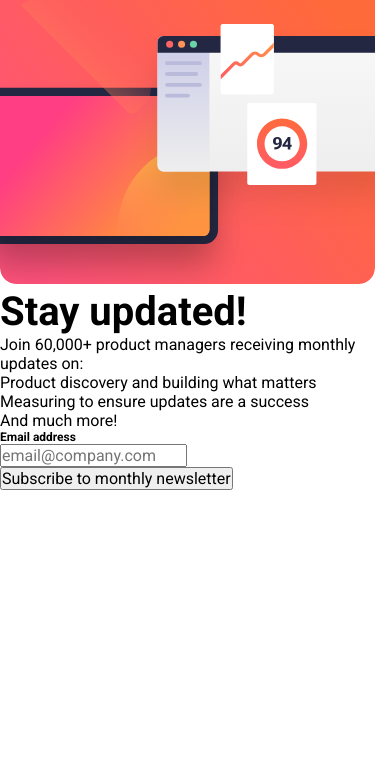
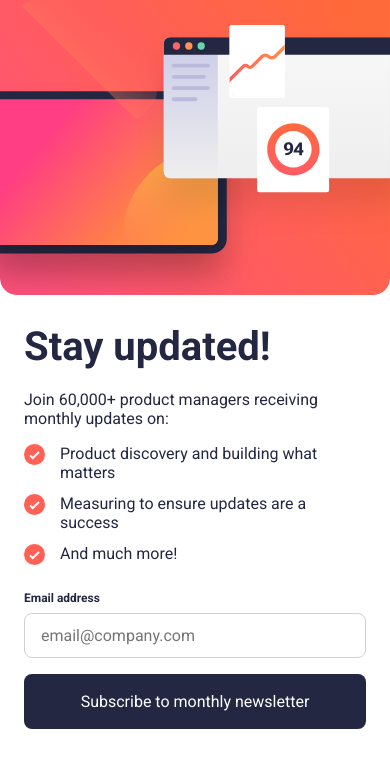
Before and after one commit to andrew2764/newsletter-sign-up-form, a plain HTML site: page index.html in a window 390 px wide. Drawn offline with Linux system fonts and the light colour scheme.

Commit message:
Finish signup form mobile view

```diff
--- a/index.html
+++ b/index.html
@@ -20,7 +20,7 @@
   <!-- Sign-up form start -->
 
   <main>
-    <img src="./assets/images/illustration-sign-up-mobile.svg" alt="sign-up form">
+    <img class="main-img" src="./assets/images/illustration-sign-up-mobile.svg" alt="sign-up form">
     <content>
       <h1>Stay updated!</h1>
       <p>Join 60,000+ product managers receiving monthly updates on:</p>
--- a/style.css
+++ b/style.css
@@ -7,11 +7,53 @@
   font-size: 16px;
 }
 
+body {
+  color: #242742;
+}
 h1 {
   font-size: 40px;
+  margin-bottom: 0.5em;
 }
 
-.form__title {
+.main-img {
+  width: 100%;
+}
+
+content {
+  display: block;
+  padding: 1.5em;
+}
+
+ul {
+  margin: 1em 0;
+  list-style-type: none;
+}
+li {
+  padding-left: 2.25em;
+  padding-bottom: 0.75em;
+  background-image: url(./assets/images/icon-list.svg);
+  background-repeat: no-repeat;
+}
+
+#form .form__title {
   font-weight: 700;
   font-size: 12px;
 }
+
+#form input {
+  width: 100%;
+  padding: 0.75em 1em;
+  border-radius: 8px;
+  border: 1px solid color-mix(in srgb, #19182b 20%, white);
+  margin: 0.5em 0 1em;
+}
+
+#form button {
+  background-color: #242742;
+  color: white;
+  border: none;
+  width: 100%;
+  padding: 1.125em 0;
+  border-radius: 8px;
+  cursor: pointer;
+}
```
